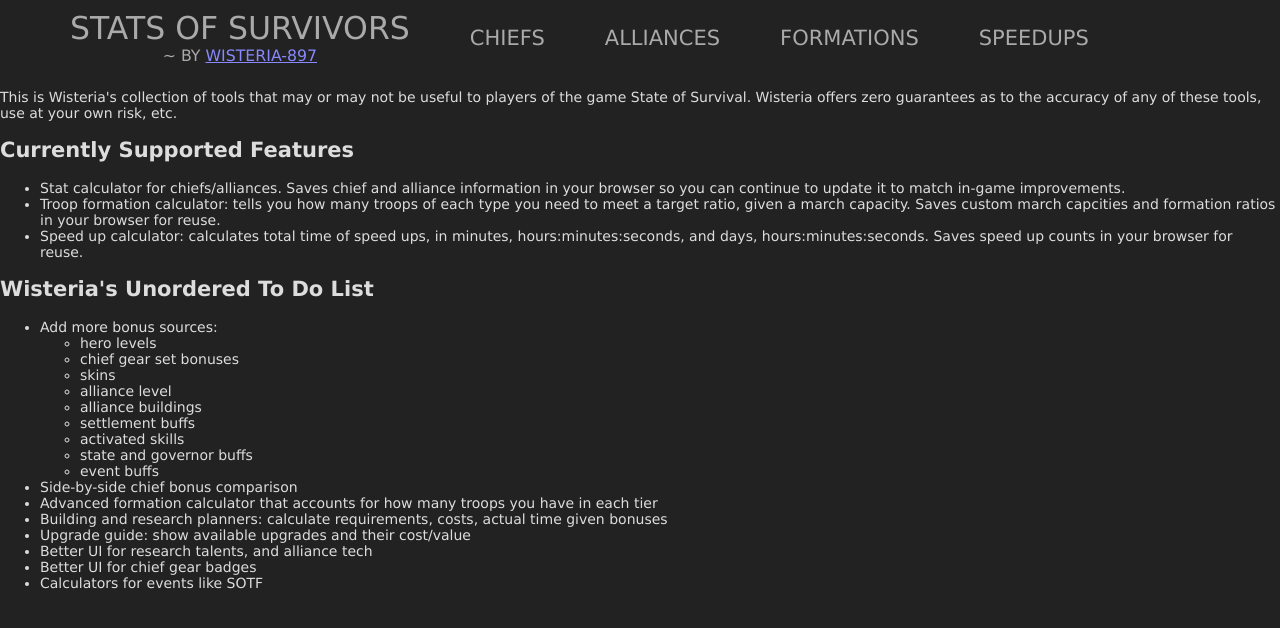
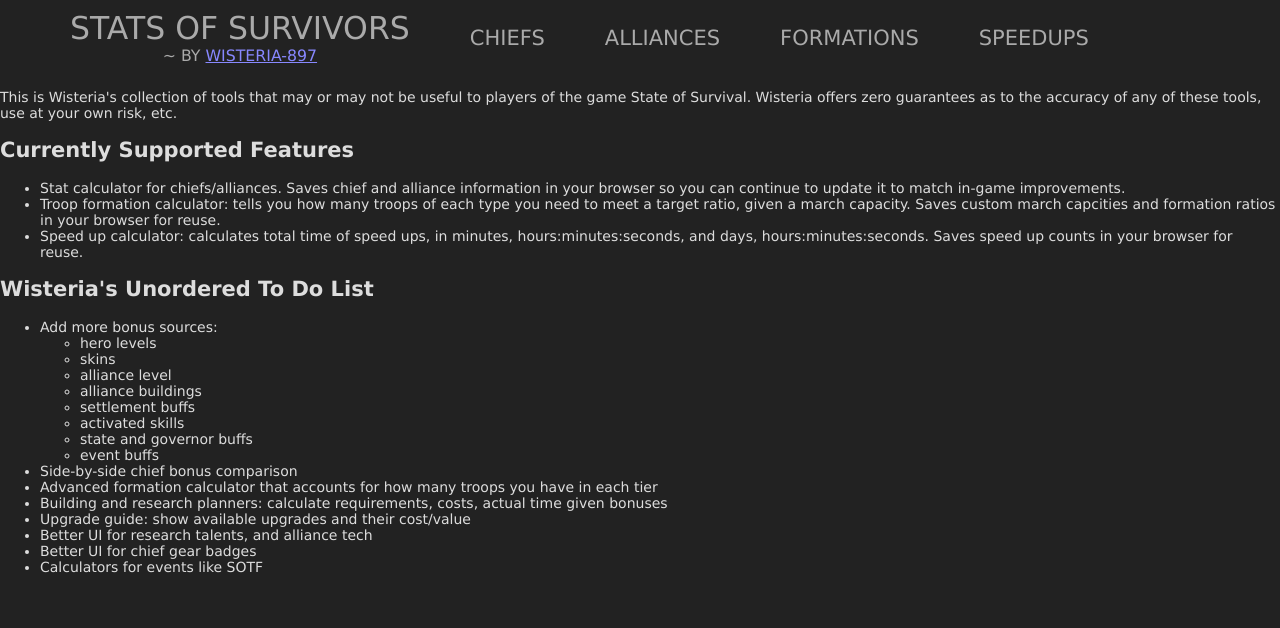
Before and after one commit to wisteria-897/stats-of-survivors, a React (Create React App) app: page / in a window 1280 px wide. Shown: the top 628 px of the page. Built offline with nearby package versions, Linux system fonts and the light colour scheme.

Commit message:
Updated home page todo list.

```diff
--- a/src/features/home/HomePanel.tsx
+++ b/src/features/home/HomePanel.tsx
@@ -16,7 +16,6 @@ export default function HomePanel() {
                     Add more bonus sources:
                     <ul>
                         <li>hero levels</li>
-                        <li>chief gear set bonuses</li>
                         <li>skins</li>
                         <li>alliance level</li>
                         <li>alliance buildings</li>
```
